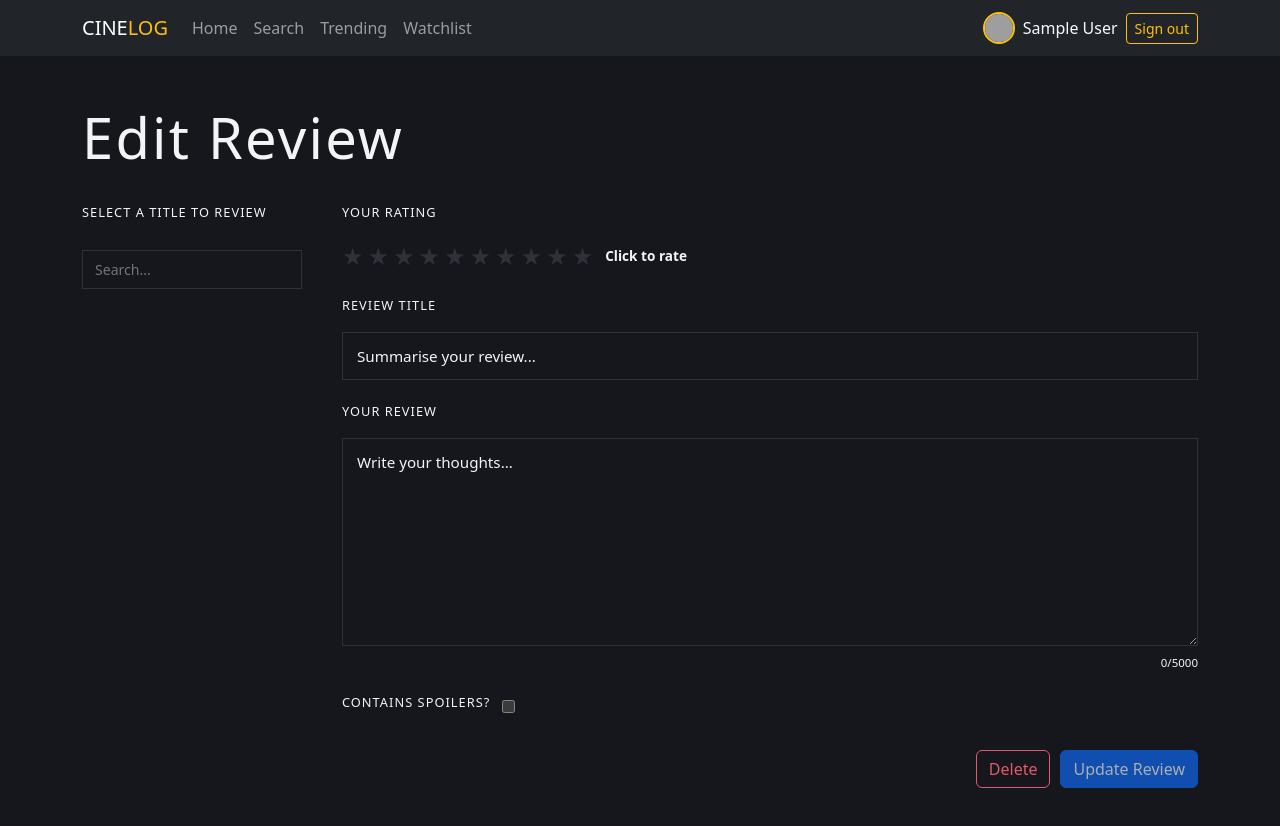
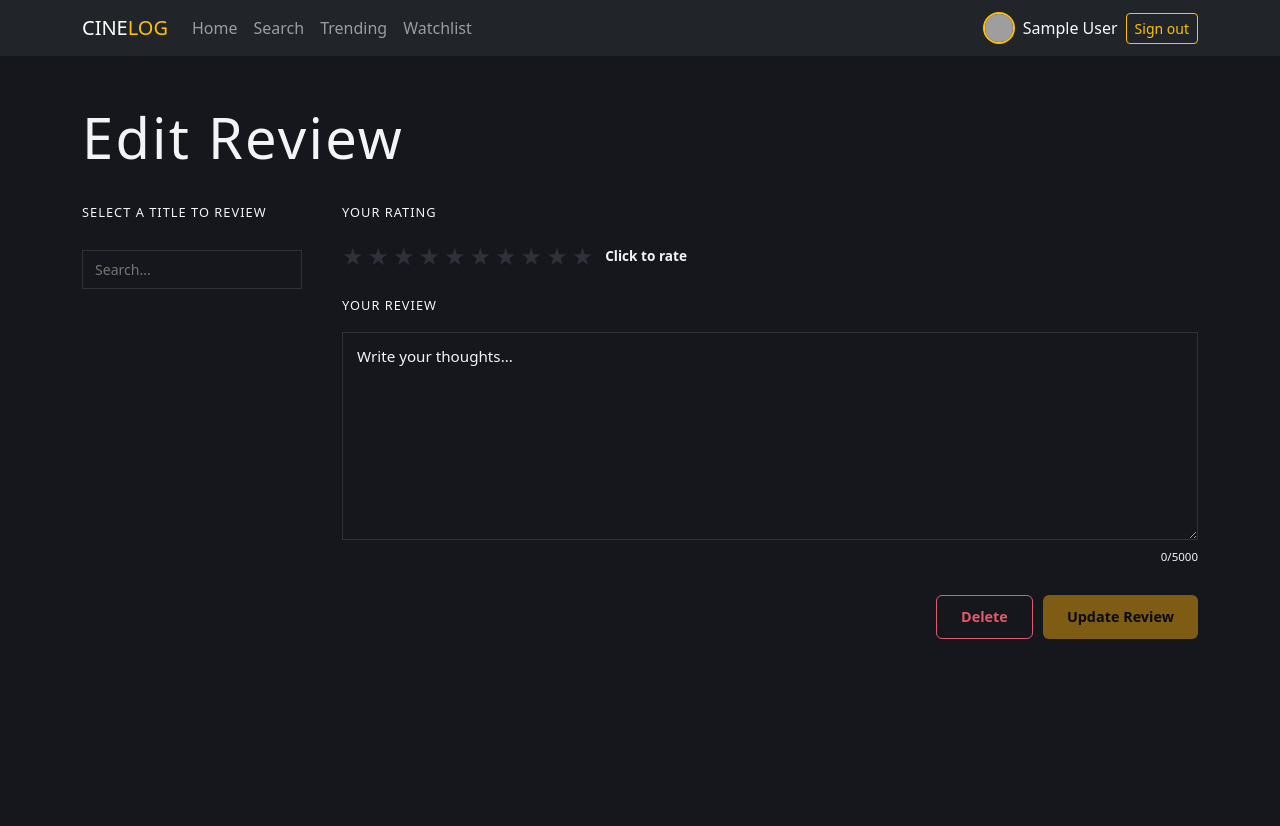
Before and after one commit to DaiPhucVu/movieProject, a Vue app: page /review/edit/1 in a window 1280 px wide. Shown: the top 826 px of the page. After the commit the page ends 800 px from the top, so only its background shows below. Built offline with nearby package versions, Linux system fonts and the light colour scheme; sample sign-in values are in the browser's storage; grey boxes are pictures that could not be loaded.

Commit message:
Update WriteReviewView.vue

```diff
--- a/src/views/WriteReviewView.vue
+++ b/src/views/WriteReviewView.vue
@@ -48,13 +48,6 @@
             <p v-if="errors.rating" class="error">{{ errors.rating }}</p>
           </div>
 
-          <!-- Title -->
-          <div class="form-group">
-            <label class="form-label">Review Title</label>
-            <input v-model="form.title" type="text" class="form-input" placeholder="Summarise your review..." maxlength="120" />
-            <p v-if="errors.title" class="error">{{ errors.title }}</p>
-          </div>
-
           <!-- Body -->
           <div class="form-group">
             <label class="form-label">Your Review</label>
@@ -63,16 +56,10 @@
             <p v-if="errors.body" class="error">{{ errors.body }}</p>
           </div>
 
-          <!-- Spoiler toggle -->
-          <div class="form-group inline">
-            <label class="form-label">Contains spoilers?</label>
-            <input v-model="form.hasSpoilers" type="checkbox" />
-          </div>
-
           <!-- Actions -->
           <div class="form-actions">
-            <button v-if="isEditing" type="button" class="btn btn-danger" @click="deleteReview">Delete</button>
-            <button type="submit" class="btn btn-primary" :disabled="!selectedMedia">
+            <button v-if="isEditing" type="button" class="action-btn danger-btn" @click="deleteReview">Delete</button>
+            <button type="submit" class="action-btn primary-btn" :disabled="!selectedMedia">
               {{ isEditing ? 'Update Review' : 'Publish Review' }}
             </button>
           </div>
@@ -98,8 +85,8 @@ const isEditing = computed(() => !!route.params.reviewId)
 const mediaSearch = ref('')
 const selectedMedia = ref(null)
 
-const form = reactive({ rating: 0, title: '', body: '', hasSpoilers: false })
-const errors = reactive({ rating: '', title: '', body: '' })
+const form = reactive({ rating: 0, body: '' })
+const errors = reactive({ rating: '', body: '' })
 
 const filteredMedia = computed(() =>
   mediaStore.movies.filter(m => m.title.toLowerCase().includes(mediaSearch.value.toLowerCase())).slice(0, 6)
@@ -112,7 +99,6 @@ if (route.params.mediaId) {
   if (preselected) {
     selectedMedia.value = preselected
   } else {
-    // Not in store cache yet — load it from TMDB then select it
     mediaStore.loadDetail(Number(route.params.mediaId), mediaType).then(detail => {
       if (detail) selectedMedia.value = detail
     })
@@ -121,34 +107,33 @@ if (route.params.mediaId) {
 
 // Prefill if editing
 if (isEditing.value) {
-  const existing = mediaStore.reviews.find(r => r.id === route.params.reviewId)
+  const existing = mediaStore.reviews.find(r => r.id === Number(route.params.reviewId))
   if (existing) {
     selectedMedia.value = mediaStore.getMovieById(existing.mediaId)
     form.rating = existing.rating
-    form.title = existing.title
-    form.body = existing.body
-    form.hasSpoilers = existing.hasSpoilers ?? false
+    form.body = existing.content ?? ''
   }
 }
 
 function validate() {
   errors.rating = form.rating === 0 ? 'Please give a rating.' : ''
-  errors.title = !form.title.trim() ? 'Title is required.' : ''
   errors.body = form.body.trim().length < 20 ? 'Review must be at least 20 characters.' : ''
-  return !errors.rating && !errors.title && !errors.body
+  return !errors.rating && !errors.body
 }
 
 async function submitReview() {
   if (!validate()) return
   const payload = {
     mediaId: selectedMedia.value.id,
-    rating: form.rating,
+    rating: parseInt(form.rating),
     content: form.body,
-    title: form.title,
-    hasSpoilers: form.hasSpoilers,
   }
   if (isEditing.value) {
-    await mediaStore.updateReview(route.params.reviewId, payload)
+    const result = await mediaStore.updateReview(route.params.reviewId, payload)
+    if (!result.success) {
+      errors.body = result.error || 'Failed to update review. Please try again.'
+      return
+    }
   } else {
     const result = await mediaStore.addReview(payload)
     if (!result.success) {
@@ -163,9 +148,14 @@ async function submitReview() {
   })
 }
 
-function deleteReview() {
-  mediaStore.deleteReview(route.params.reviewId)
-  router.push('/')
+async function deleteReview() {
+  if (!confirm('Delete this review? This cannot be undone.')) return
+  const result = await mediaStore.deleteReview(route.params.reviewId)
+  if (result.success) {
+    router.push('/')
+  } else {
+    alert(result.error || 'Could not delete review.')
+  }
 }
 </script>
 
@@ -230,6 +220,28 @@ function deleteReview() {
 .error { font-size: 0.78rem; color: #e05a6b; margin: 0; }
 
 .form-actions { display: flex; gap: 10px; justify-content: flex-end; padding-top: 8px; }
-.btn-danger { background: transparent; border: 1px solid #e05a6b; color: #e05a6b; }
-.btn-danger:hover { background: #e05a6b; color: #fff; }
+
+.action-btn {
+  padding: 10px 24px;
+  border-radius: 6px;
+  font-size: 0.9rem;
+  font-weight: 600;
+  cursor: pointer;
+  transition: all 0.2s;
+  border: none;
+}
+.action-btn:disabled { opacity: 0.5; cursor: not-allowed; }
+
+.primary-btn {
+  background: #e5a00d;
+  color: #000;
+}
+.primary-btn:hover:not(:disabled) { background: #f0b429; }
+
+.danger-btn {
+  background: transparent;
+  border: 1.5px solid #e05a6b;
+  color: #e05a6b;
+}
+.danger-btn:hover { background: #e05a6b; color: #fff; }
 </style>
```
